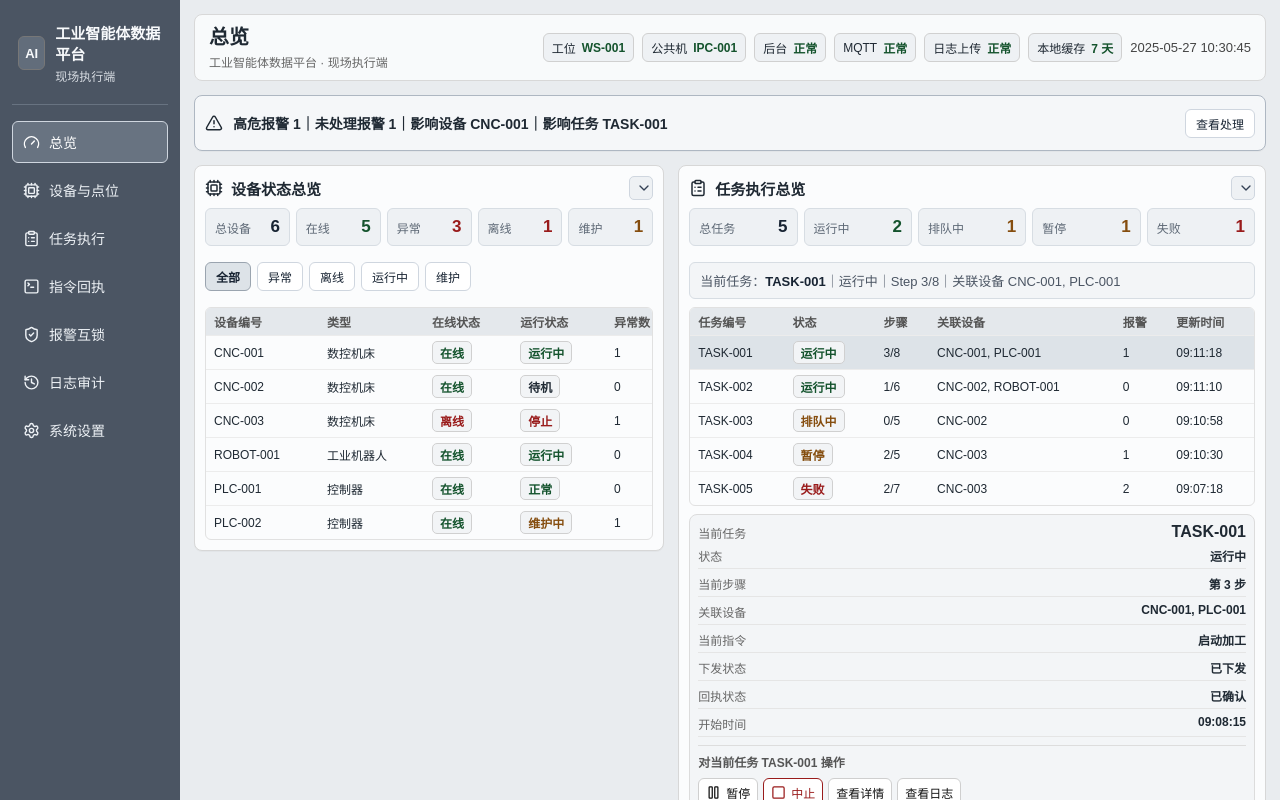
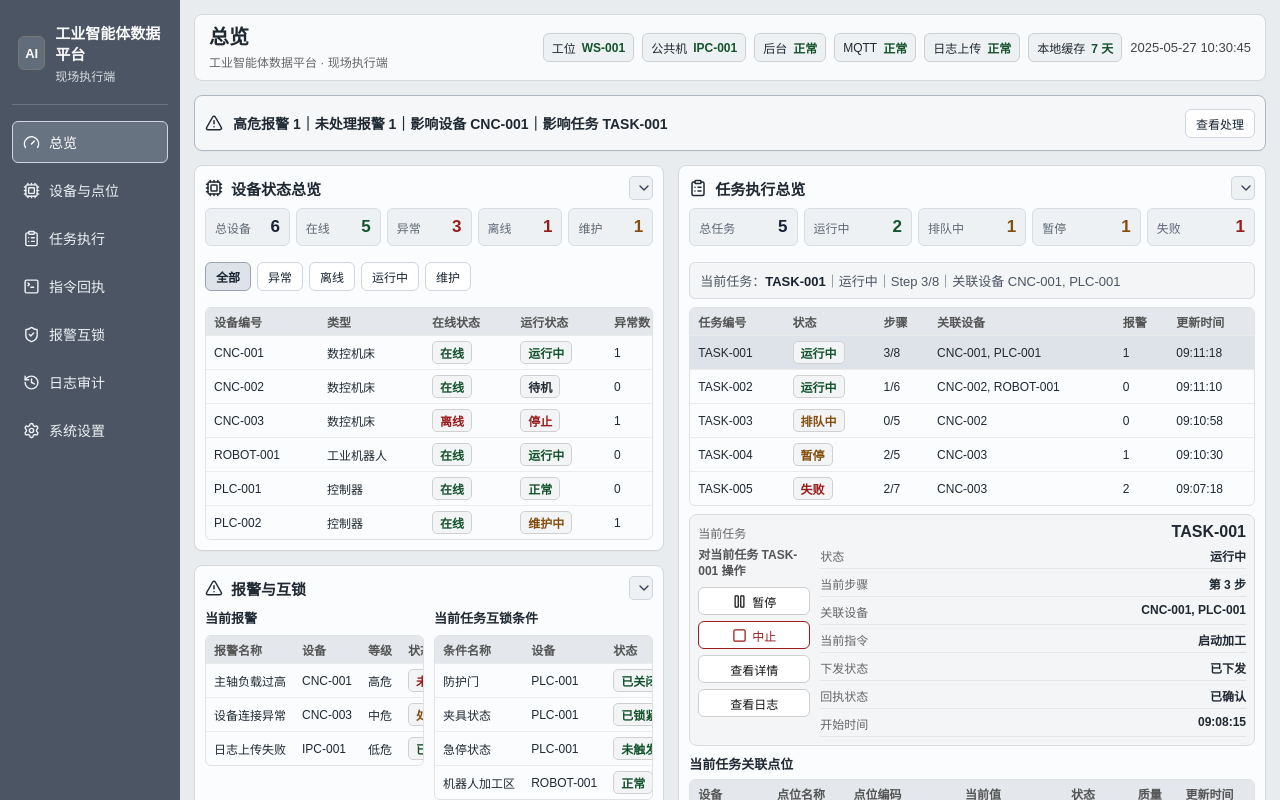
Before and after one commit to han00000111/-, a React (Vite) app: page / in a window 1280 px wide. Shown: the top 800 px of the page. Built offline with nearby package versions, Linux system fonts and the light colour scheme.

Commit message:
Refine overview task layout

```diff
--- a/src/main.jsx
+++ b/src/main.jsx
@@ -253,11 +253,19 @@ function OverviewPage({
     <div className="page-grid overview-grid">
       <AlarmPriorityBar selectedTask={selectedTask} setPage={setPage} />
 
+      <div className="overview-column">
         <section className="panel device-panel">
           <SectionTitle icon={Cpu} title="设备状态总览" />
           <DeviceOverviewModule onSelect={openDevice} />
         </section>
 
+        <section className="panel alarm-detail-panel">
+          <SectionTitle icon={AlertTriangle} title="报警与互锁" />
+          <AlarmInterlockDetail onAlarmJump={jumpFromAlarm} />
+        </section>
+      </div>
+
+      <div className="overview-column">
         <section className="panel task-panel">
           <SectionTitle icon={ClipboardList} title="任务执行总览" />
           <TaskOverviewModule
@@ -271,15 +279,11 @@ function OverviewPage({
           />
         </section>
 
-      <section className="panel alarm-detail-panel">
-        <SectionTitle icon={AlertTriangle} title="报警与互锁" />
-        <AlarmInterlockDetail onAlarmJump={jumpFromAlarm} />
-      </section>
-
         <section className="panel logs-panel">
           <SectionTitle icon={FileClock} title="最近日志" />
           <RecentLogs selectedTaskId={selectedTaskId} setLogFilter={setLogFilter} setLogTypeFilter={setLogTypeFilter} />
         </section>
+      </div>
     </div>
   );
 }
@@ -764,7 +768,9 @@ function CurrentTaskCard({ task, onTaskAction, onDetail, onLogs }) {
         <span>当前任务</span>
         <strong>{task.id}</strong>
       </div>
-      <div className="detail-list dense">
+      <div className="current-task-body">
+        <TaskActions task={task} onTaskAction={onTaskAction} onDetail={onDetail} onLogs={onLogs} />
+        <div className="detail-list dense current-task-detail">
           <Info label="状态" value={task.status} />
           <Info label="当前步骤" value={toChineseStep(task.currentStep)} />
           <Info label="关联设备" value={task.devices} />
@@ -773,7 +779,7 @@ function CurrentTaskCard({ task, onTaskAction, onDetail, onLogs }) {
           <Info label="回执状态" value="已确认" />
           <Info label="开始时间" value={task.startedAt} />
         </div>
-      <TaskActions task={task} onTaskAction={onTaskAction} onDetail={onDetail} onLogs={onLogs} />
+      </div>
     </div>
   );
 }
--- a/src/styles.css
+++ b/src/styles.css
@@ -1406,6 +1406,60 @@ tr.selected {
   align-items: start;
 }
 
+.overview-column {
+  display: grid;
+  align-content: start;
+  gap: 14px;
+  min-width: 0;
+}
+
+.current-task-body {
+  display: grid;
+  grid-template-columns: 112px minmax(0, 1fr);
+  gap: 10px;
+  align-items: start;
+}
+
+.current-task-body .action-area {
+  margin-top: 0;
+  padding-top: 0;
+  border-top: 0;
+}
+
+.current-task-body .action-area > div:first-child {
+  line-height: 1.35;
+}
+
+.current-task-body .button-row {
+  display: grid;
+  grid-template-columns: 1fr;
+  gap: 6px;
+}
+
+.current-task-body .button-row button {
+  width: 100%;
+  justify-content: center;
+}
+
+.current-task-detail {
+  min-width: 0;
+}
+
+.current-task-detail .info-row {
+  min-width: 0;
+  gap: 8px;
+}
+
+.current-task-detail .info-row span {
+  flex: 0 0 auto;
+}
+
+.current-task-detail .info-row strong {
+  min-width: 0;
+  overflow-wrap: anywhere;
+  white-space: normal;
+}
+
 .alarm-strip-panel {
   grid-column: 1 / -1;
   padding: 8px 12px;
@@ -1527,8 +1581,7 @@ tr.selected {
     grid-template-columns: 1fr;
   }
 
-  .overview-grid .logs-panel,
-  .overview-grid .alarm-detail-panel {
+  .overview-column {
     grid-column: 1 / -1;
   }
 }
```
Lines whose indentation alone changed are shown as unchanged.
